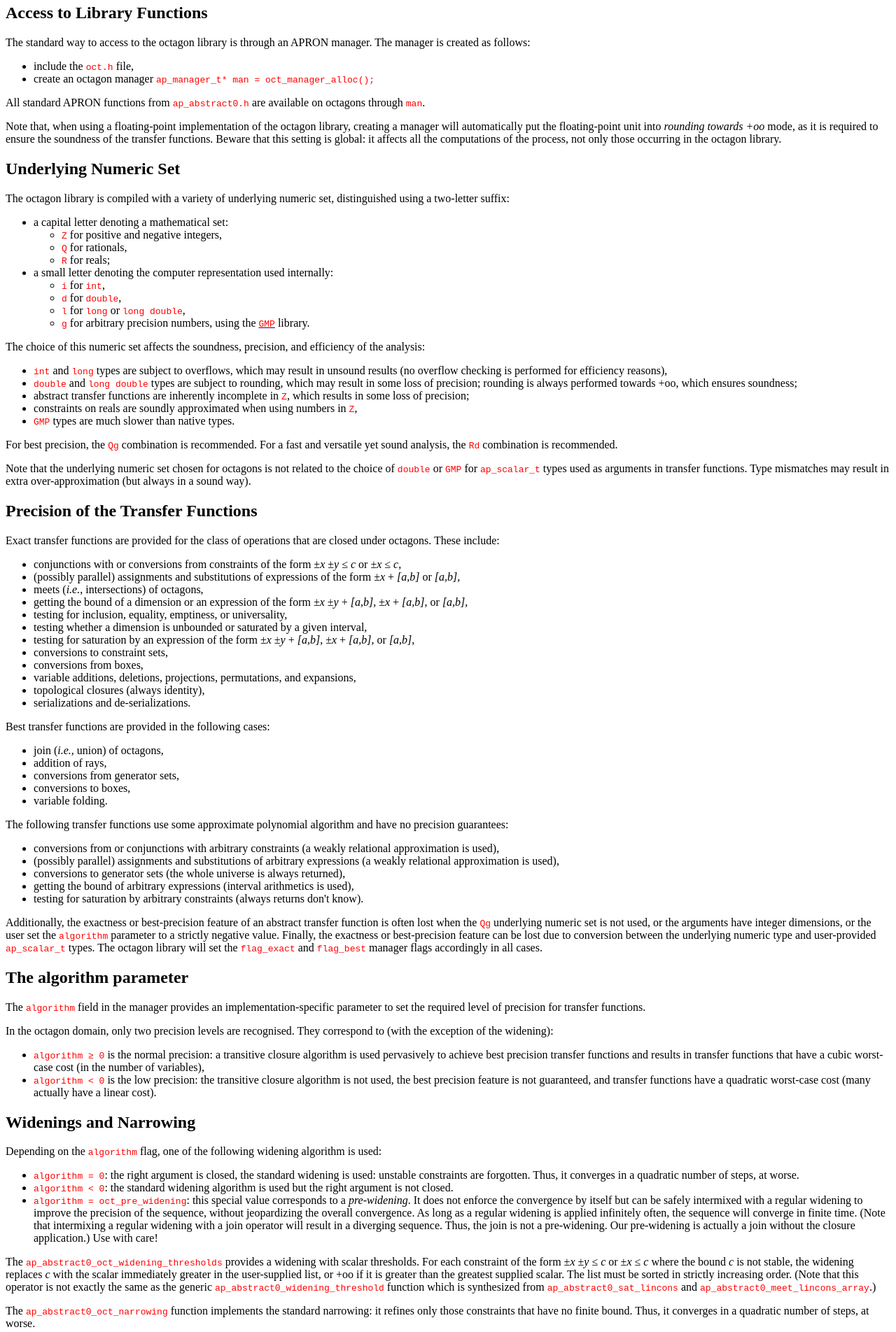
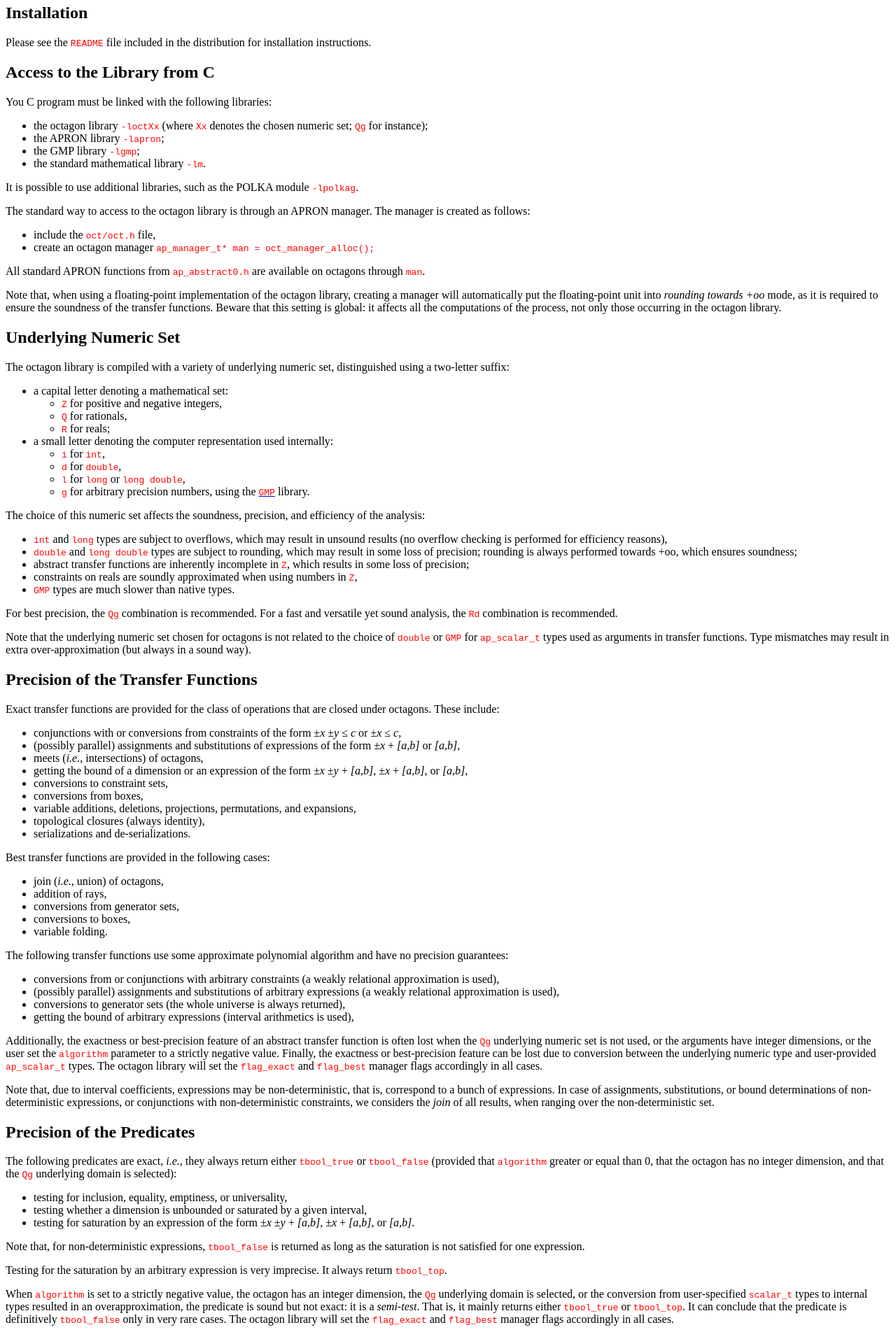
Before and after one commit to seahorn/elina, a plain HTML site: page octagons/oct_doc.html in a window 1280 px wide. Shown: the part 240-2144 px from the top of the page at 70% size. Drawn offline with Linux system fonts and the light colour scheme.

Commit message:
amelioration doc
git-svn-id: svn://scm.gforge.inria.fr/svnroot/apron/trunk@127 d6d8869d-df28-4c9d-b3d8-ddc8926f8a8a

```diff
--- a/octagons/oct_doc.html
+++ b/octagons/oct_doc.html
@@ -1,4 +1,14 @@
 <!DOCTYPE HTML PUBLIC "-//W3C//DTD HTML 4.01//EN" "http://www.w3.org/TR/html4/strict.dtd">
+<!--
+oct_doc.html
+APRON Library / Octagonal Domain
+Documentation
+Copyright (C) Antoine Mine' 2006
+-->
+<!--
+This file is part of the APRON Library, released under LGPL license.
+Please read the COPYING file packaged in the distribution.
+-->
 <html>
 <head>
 <title>APRON Library - Octagon Domain Implementation</title>
@@ -31,15 +41,33 @@ In dimension two, such invariants have an octagonal shape, hence the name.
 Familiarity is assumed with the generic APRON framework as well as
 the octagon abstract domain (see <a href="#links">external links</a>).
 
+<h2>Installation</h2>
+
+<p>
+Please see the <code>README</code> file included in the
+distribution for installation instructions.
 
 
-<h2>Access to Library Functions</h2>
+<h2>Access to the Library from C</h2>
+
+<p>
+You C program must be linked with the following libraries:
+<ul>
+<li> the octagon library <code>-loctXx</code>
+(where <code>Xx</code> denotes the chosen numeric set;
+<code>Qg</code> for instance);
+<li> the APRON library <code>-lapron</code>;
+<li> the GMP library <code>-lgmp</code>;
+<li> the standard mathematical library <code>-lm</code>.
+</ul>
+It is possible to use additional libraries, such as the POLKA module
+<code>-lpolkag</code>.
 
 <p>
 The standard way to access to the octagon library is through an
 APRON manager. The manager is created as follows:
 <ul>
-<li>include the <code>oct.h</code> file,
+<li>include the <code>oct/oct.h</code> file,
 <li>create an octagon manager
 <code>ap_manager_t* man = oct_manager_alloc();</code>
 </ul>
@@ -124,12 +152,6 @@ assignments and substitutions of expressions of the form
 <li> getting the bound of a dimension or an expression of the form
 &plusmn;<i>x</i> &plusmn;<i>y</i> + <i>[a,b]</i>,
 &plusmn;<i>x</i> + <i>[a,b]</i>, or <i>[a,b]</i>,
-<li> testing for inclusion, equality, emptiness, or universality,
-<li> testing whether a dimension is unbounded or saturated by a
-given interval,
-<li> testing for saturation by an expression of the form
-&plusmn;<i>x</i> &plusmn;<i>y</i> + <i>[a,b]</i>,
-&plusmn;<i>x</i> + <i>[a,b]</i>, or <i>[a,b]</i>,
 <li> conversions to constraint sets,
 <li> conversions from boxes,
 <li> variable additions, deletions, projections, permutations, and expansions,
@@ -158,8 +180,6 @@ and have no precision guarantees:
 <li> conversions to generator sets (the whole universe is always returned),
 <li> getting the bound of arbitrary expressions
 (interval arithmetics is used),
-<li> testing for saturation by arbitrary constraints
-(always returns don't know).
 </ul>
 
 <p>
@@ -172,6 +192,57 @@ conversion between the underlying numeric type and
 user-provided <code> ap_scalar_t</code> types.
 The octagon library will set the <code>flag_exact</code> and
 <code>flag_best</code> manager flags accordingly in all cases.
+
+<p>
+Note that, due to interval coefficients, expressions may be non-deterministic,
+that is, correspond to a bunch of expressions.
+In case of assignments, substitutions, or bound determinations of
+non-deterministic
+expressions, or conjunctions with non-deterministic constraints,
+we considers the <i>join</i> of all results, when ranging over the
+non-deterministic set.
+
+
+
+<h2>Precision of the Predicates</h2>
+
+<p>
+The following predicates are exact, <i>i.e.</i>, they always return
+either <code>tbool_true</code> or <code>tbool_false</code>
+(provided that <code>algorithm</code> greater or equal than 0,
+that the octagon has no integer dimension, and that the
+<code>Qg</code> underlying domain is selected):
+<ul>
+<li> testing for inclusion, equality, emptiness, or universality,
+<li> testing whether a dimension is unbounded or saturated by a
+given interval,
+<li> testing for saturation by an expression of the form
+&plusmn;<i>x</i> &plusmn;<i>y</i> + <i>[a,b]</i>,
+&plusmn;<i>x</i> + <i>[a,b]</i>, or <i>[a,b]</i>.
+</ul>
+
+<p>
+Note that, for non-deterministic expressions, <code>tbool_false</code> is
+returned as long as the saturation is not satisfied for one expression.
+
+<p>
+Testing for the saturation by an arbitrary expression is very imprecise.
+It always return <code>tbool_top</code>.
+
+<p>
+When <code>algorithm</code> is set to a strictly negative value, the
+octagon has an integer dimension, the <code>Qg</code> underlying domain is
+selected, or the conversion from user-specified <code>scalar_t</code> types
+to internal types resulted in an overapproximation, the predicate is sound
+but not exact: it is a <i>semi-test</i>.
+That is, it mainly returns either
+<code>tbool_true</code> or <code>tbool_top</code>.
+It can conclude that the predicate is definitively <code>tbool_false</code>
+only in very rare cases.
+The octagon library will set the <code>flag_exact</code> and
+<code>flag_best</code> manager flags accordingly in all cases.
+
+
 
 
 
@@ -257,6 +328,9 @@ extra function:
 <ul>
 <li> <code>ap_abstract0_oct_of_generator_array</code> converts a
 generator set to an octagon, with best-precision.
+<li> <code>ap_abstract0_oct_add_epsilon</code> enlarges each constraint bound
+by a user-specified factor of the maximum finite bound present in the
+octagon.
 </ul>
 
 
@@ -295,8 +369,8 @@ arbitrary linear constraints as these are not best-precision operators.
 
 <p>
 The distribution provides a fully automatic test suite with
-<code>test</code>.
-It compares the result of all tranfer functions in the octagon and polyhedron
+<code>octtest</code>.
+It compares the result of all transfer functions in the octagon and polyhedron
 domains, checking for soundness, best-precision and exactness properties.
 
 
@@ -319,6 +393,39 @@ low-level representation of octagons
 Direct access to private fields is not recommended.
 
 
+<h2>Access to the Library from OCaml</h2>
+
+<p>
+Your OCaml program must be linked with the following modules:
+<ul>
+<li> the GMP library <code>gmp.cmxa</code>
+(or <code>gmp.cma</code> for byte-code);
+<li> the APRON library <code>apron.cmx</code>
+(or <code>apron.cmo</code> for byte-code);
+<li> the chosen octagon module, <i>e.g.</i>, <code>octQg.cmxa</code>
+(or <code>octQg.cma</code> for byte-code);
+<li> the standard bigarray library <code>bigarray.cmxa</code>
+(or <code>bigarray.cma</code> for byte-code).
+</ul>
+You may need the specify the include path with <code>-I</code>, depending
+on your installation.
+Also, when linking byte-code, do not forget the <code>-custom</code> option.
+
+<p>
+The octagon library provides an <code>Oct</code> OCaml module.
+The <code>Oct.manager_alloc</code> function returns a new manager that can
+then be used with the standard <code>Apron.Abstract0</code> module provided by
+APRON.
+
+<p>
+The <code>Oct</code> module also provides some implementation-specific functions:
+<ul>
+<li> <code>of_generator_array</code> to convert from a set of generators to
+an octagon, with best abstraction,
+<li> the <code>widening_thresholds</code> widening,
+<li> the <code>narrowing</code> standard narrowing,
+<li> the <code>add_epsilon</code> perturbation function.
+</ul>
 
 
 
```
